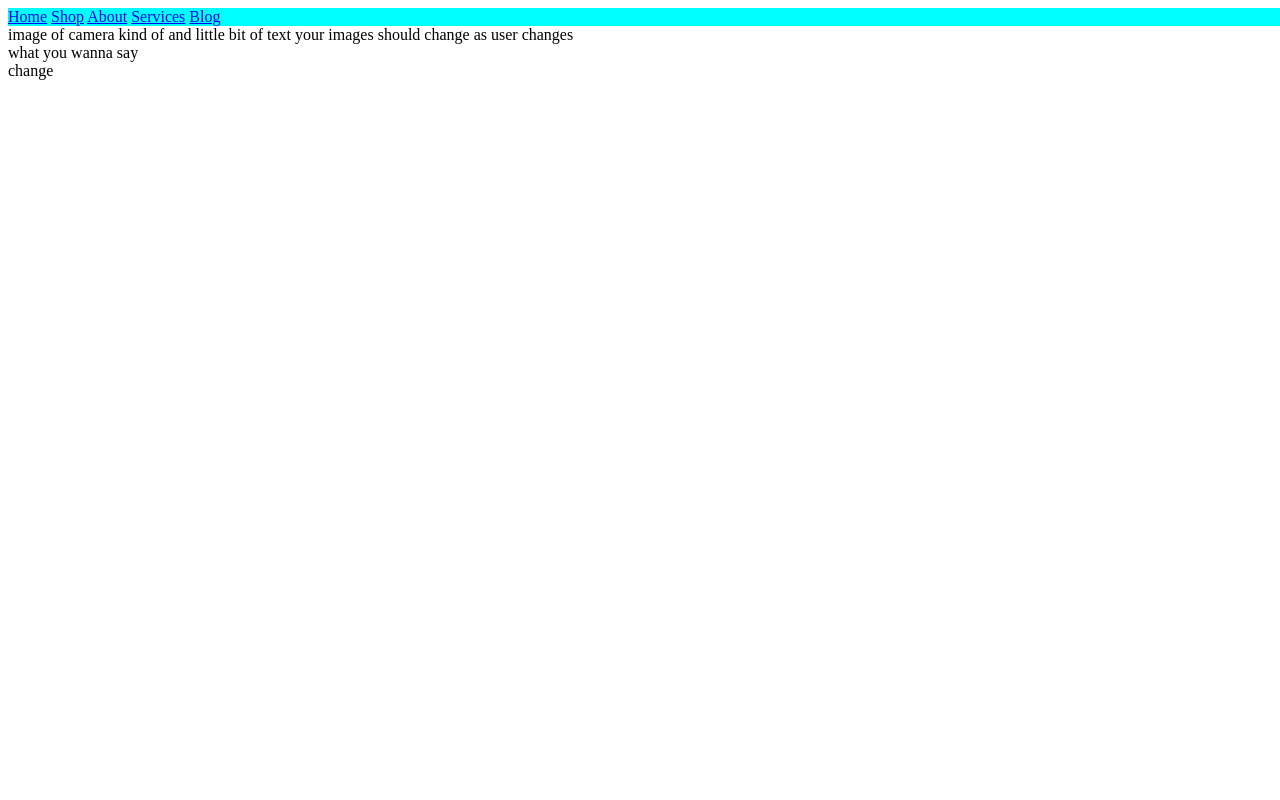
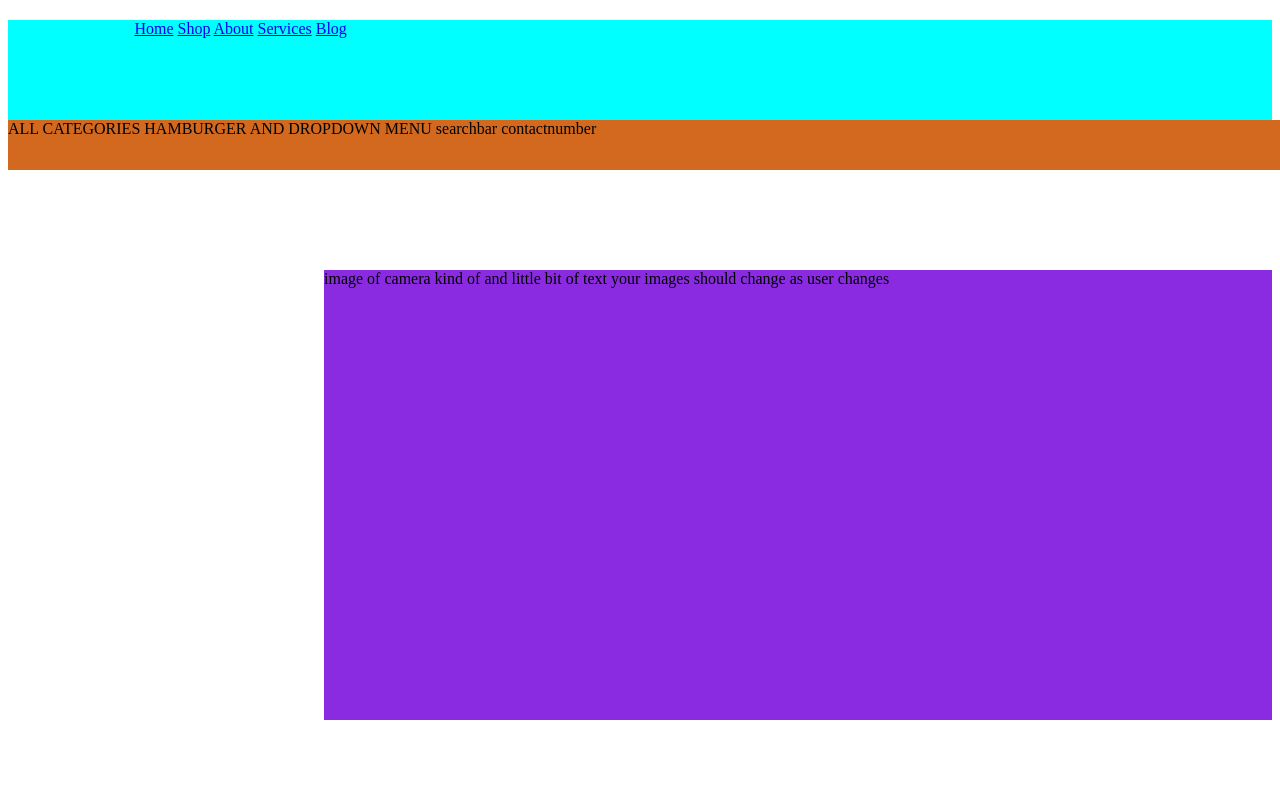
Before and after one commit to anishbro/Colllege-web-course-work, a plain HTML site: page index.html in a window 1280 px wide. Shown: the top 800 px of the page. Drawn offline with Linux system fonts and the light colour scheme.

Commit message:
Update styles.css

```diff
--- a/CSS/styles.css
+++ b/CSS/styles.css
@@ -1,17 +1,46 @@
+/*the three horizontal lines*/
 .ham{
   width: 20px;
   height: 10px;
+ /* float: right; /* takes the element as far to the left or right */
+  padding-right: 20px;
 }
 header{
   background-color: aqua;
+  width: 100%;
+  height:100px;
+ /*position: fixed;*/
+}
+nav{
+  margin-left: 10%;
+  margin-top: 20px;
+}
+.searchbar_sec{
+  background-color: chocolate;
+  width: 100%;
+  height: 50px;
   position: fixed;
+  /*margin-top: 5px;*/
+}
+#frontimage_cam{
+  background-color: blueviolet;
+  float: right;
+  width: 75%;
+  height: 450px;
+  margin-top: 150px;
+  margin-left: 30%;
+ /* position: fixed;*/
+}
+#filter_home{
+  background-color: black;
   width: 100%;
+  height: 30px;
+  margin-top: 800px;
+ /* position: fixed;*/
 }
-/*
-checking checkingb
-rfuj
-*/
-/*
-sujal dai
-
-*/
+footer{
+  background-color: dodgerblue;
+  margin-top: 40px;
+  width: 100%;
+  height: 100px;
+}
```
